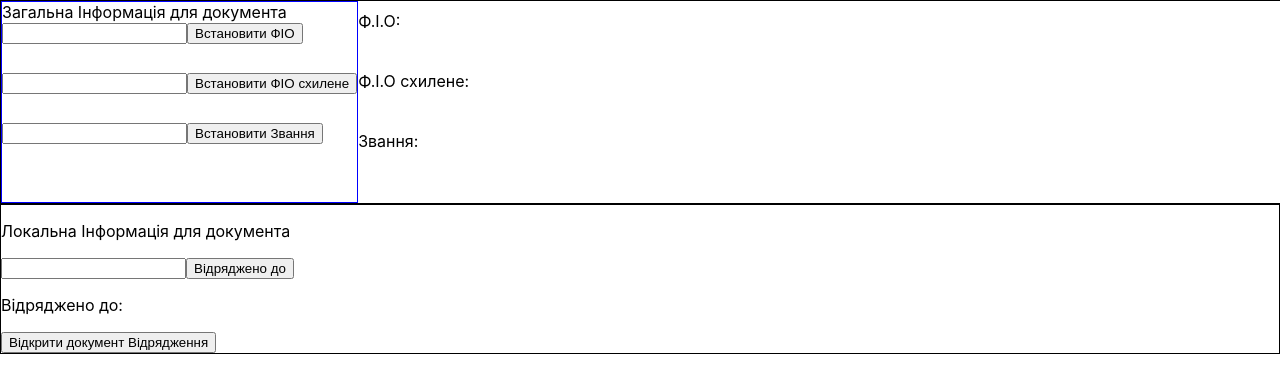
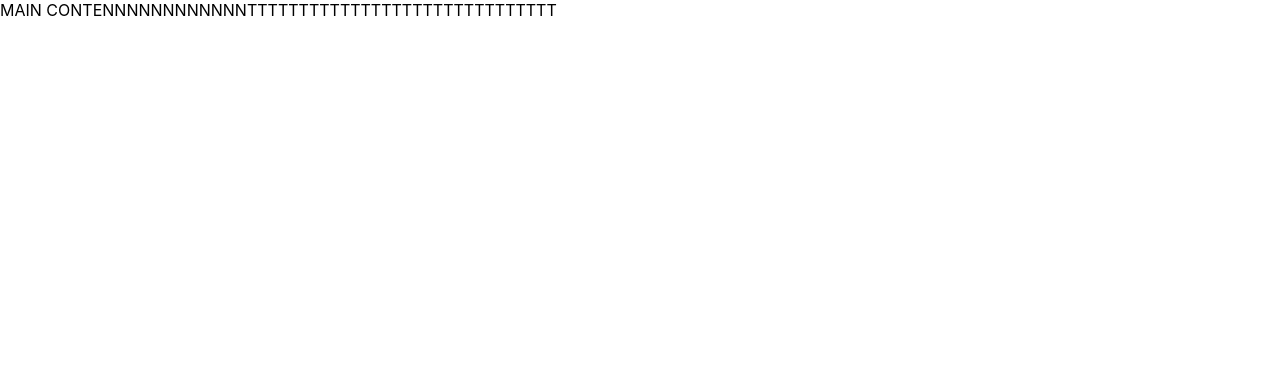
Before and after one commit to MrDrProfessorPatrick/documentCreatorHTML, a React (Create React App) app: page / in a window 1280 px wide. Shown: the top 392 px of the page. Built offline with nearby package versions, Linux system fonts and the light colour scheme.

Commit message:
routing deleted

```diff
--- a/src/MainContent/MainContent.jsx
+++ b/src/MainContent/MainContent.jsx
@@ -12,7 +12,8 @@ const [zvannia, setZvannia] = useState('');
 const [vidriadzhennoDo, setVidriadzhennoDo] = useState('')
   return (
     <div className={classes.MainContent}>
-        <Routes>
+      MAIN CONTENNNNNNNNNNNNTTTTTTTTTTTTTTTTTTTTTTTTTTTTTT
+        {/* <Routes>
             <Route path='/'
             element={<MainPage setFullName={setFullName}
             setFullNameChanged={setFullNameChanged}
@@ -33,7 +34,7 @@ const [vidriadzhennoDo, setVidriadzhennoDo] = useState('')
             vidriadzhennoDo={vidriadzhennoDo} />}>
 
             </Route>
-        </Routes>
+        </Routes> */}
 
     </div>
   )
--- a/src/index.js
+++ b/src/index.js
@@ -8,8 +8,8 @@ import App from './App';
 const root = ReactDOM.createRoot(document.getElementById('root'));
 root.render(
   <React.StrictMode>
-    <BrowserRouter>
+
       <App />
-    </BrowserRouter>
+
   </React.StrictMode>
 );
```
